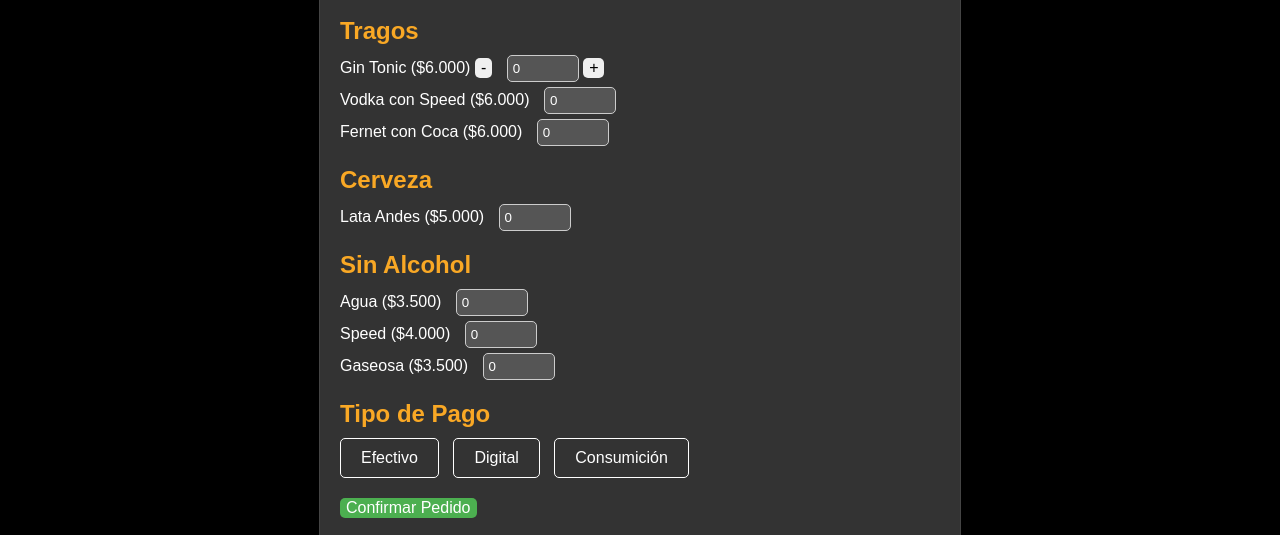
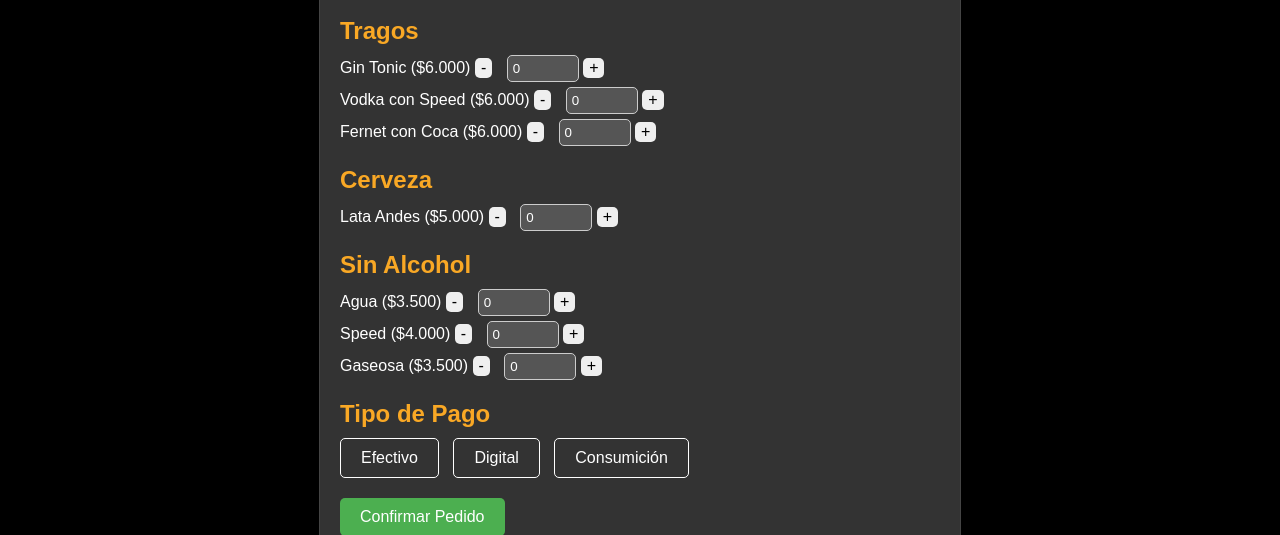
Before and after one commit to carla-20/evermorePedidos, a plain HTML site: page index.html in a window 1280 px wide. Shown: the part 220-755 px from the top of the page. Drawn offline with Linux system fonts and the light colour scheme.

Commit message:
agrego botones

```diff
--- a/index.html
+++ b/index.html
@@ -96,6 +96,7 @@
             transition: background-color 0.3s;
         }
         button.confirmar {
+            padding: 10px 20px;
             background-color: #4caf50;
             color: #fff;
         }
@@ -103,6 +104,7 @@
             background-color: #388e3c;
         }
         button.descargar {
+            padding: 10px 20px;
             background-color: #fff;
             color: #000;
             margin-top: 20px;
@@ -186,12 +188,15 @@
             </label>
             <label>
                 Vodka con Speed ($6.000)
-
+                <button onclick="cambiarCantidad('vodka-speed', -1)">-</button>
                 <input type="number" id="vodka-speed" min="0" value="0" oninput="calcularTotal()">
+                <button onclick="cambiarCantidad('vodka-speed', 1)">+</button>
             </label>
             <label>
                 Fernet con Coca ($6.000)
+                <button onclick="cambiarCantidad('fernet-coca', -1)">-</button>
                 <input type="number" id="fernet-coca" min="0" value="0" oninput="calcularTotal()">
+                <button onclick="cambiarCantidad('fernet-coca', 1)">+</button>
             </label>
         </div>
 
@@ -199,7 +204,9 @@
             <h2>Cerveza</h2>
             <label>
                 Lata Andes ($5.000)
+                <button onclick="cambiarCantidad('lata-andes', -1)">-</button>
                 <input type="number" id="lata-andes" min="0" value="0" oninput="calcularTotal()">
+                <button onclick="cambiarCantidad('lata-andes', 1)">+</button>
             </label>
         </div>
 
@@ -207,15 +214,21 @@
             <h2>Sin Alcohol</h2>
             <label>
                 Agua ($3.500)
+                <button onclick="cambiarCantidad('agua', -1)">-</button>
                 <input type="number" id="agua" min="0" value="0" oninput="calcularTotal()">
+                <button onclick="cambiarCantidad('agua', 1)">+</button>
             </label>
             <label>
                 Speed ($4.000)
+                <button onclick="cambiarCantidad('speed', -1)">-</button>
                 <input type="number" id="speed" min="0" value="0" oninput="calcularTotal()">
+                <button onclick="cambiarCantidad('speed', 1)">+</button>
             </label>
             <label>
                 Gaseosa ($3.500)
+                <button onclick="cambiarCantidad('gaseosa', -1)">-</button>
                 <input type="number" id="gaseosa" min="0" value="0" oninput="calcularTotal()">
+                <button onclick="cambiarCantidad('gaseosa', 1)">+</button>
             </label>
         </div>
 
```
